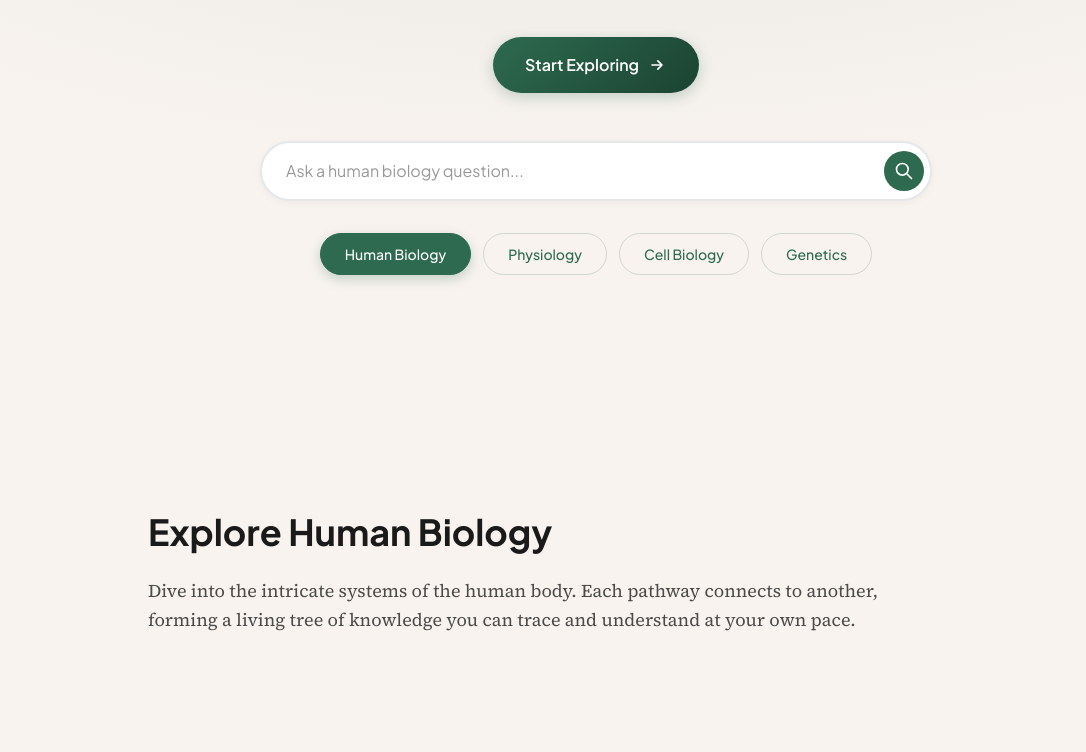
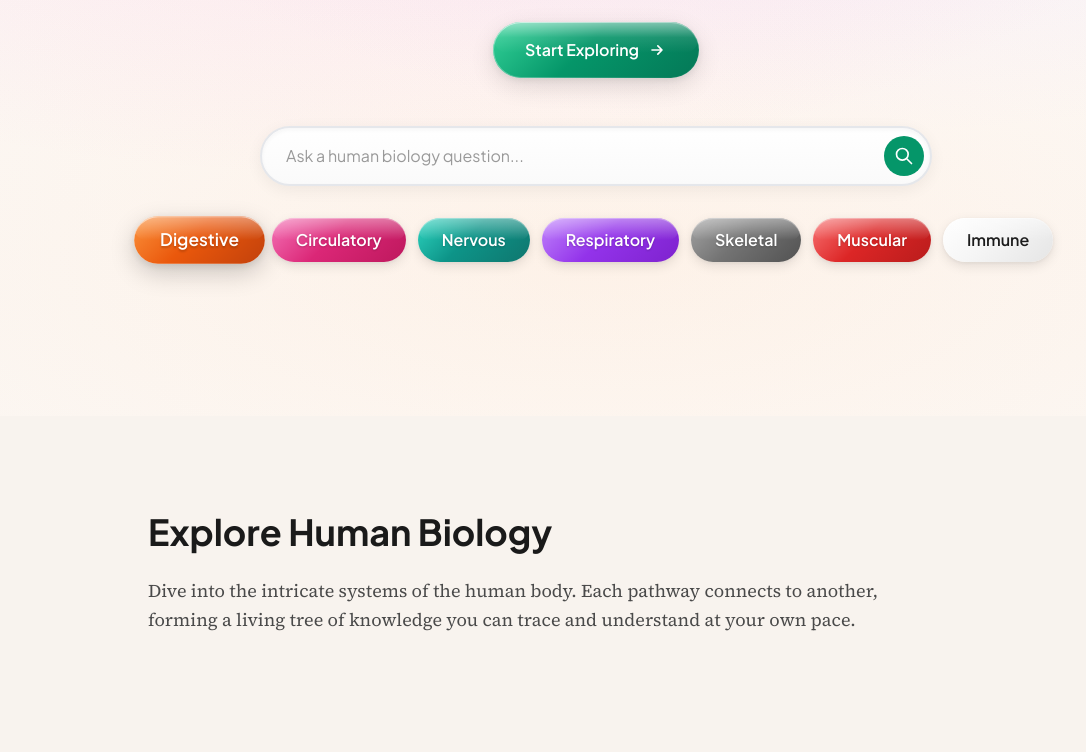
Before and after one commit to Lovescience1909/CuriosityTree, a plain HTML site: page index.html in a window 1280 px wide. Shown: the part 384-1136 px from the top of the page, without its empty margins (44-1130 px from the left). Drawn offline with nearby package versions, Linux system fonts and the light colour scheme.

Commit message:
Update index.html

```diff
--- a/index.html
+++ b/index.html
@@ -11,10 +11,20 @@
 <style>
   :root {
     --bg: #f8f3ee;
-    --accent: #2d6a4f;
-    --accent-dark: #1b4332;
     --text-primary: #1a1a1a;
     --text-secondary: #4a4a4a;
+
+    /* Glossy pill gradients - no green */
+    --gradient-red: linear-gradient(135deg, #f87171 0%, #dc2626 45%, #b91c1c 100%);
+    --gradient-white: linear-gradient(135deg, #ffffff 0%, #f5f5f5 45%, #e5e5e5 100%);
+    --gradient-gray: linear-gradient(135deg, #a3a3a3 0%, #737373 45%, #525252 100%);
+    --gradient-orange: linear-gradient(135deg, #fb923c 0%, #ea580c 45%, #c2410c 100%);
+    --gradient-violet: linear-gradient(135deg, #c084fc 0%, #9333ea 45%, #7e22ce 100%);
+    --gradient-pink: linear-gradient(135deg, #f472b6 0%, #db2777 45%, #be185d 100%);
+    --gradient-teal: linear-gradient(135deg, #2dd4bf 0%, #0d9488 45%, #0f766e 100%);
+
+    /* CTA only */
+    --gradient-cta: linear-gradient(135deg, #34d399 0%, #059669 45%, #047857 100%);
   }
 
   html {
@@ -23,7 +33,7 @@
 
   body {
     font-family: 'Source Serif 4', serif;
-    background-color: var(--bg);
+    background: radial-gradient(ellipse 120% 80% at 50% 0%, #fff 0%, var(--bg) 100%);
     color: var(--text-primary);
     -webkit-font-smoothing: antialiased;
     -moz-osx-font-smoothing: grayscale;
@@ -51,10 +61,10 @@
     opacity: 0;
     pointer-events: none;
     transition: all 0.5s cubic-bezier(0.4, 0, 0.2, 1);
-    background-color: rgba(248, 243, 238, 0.95);
-    backdrop-filter: blur(12px);
-    -webkit-backdrop-filter: blur(12px);
-    box-shadow: 0 1px 3px 0 rgba(0, 0, 0, 0.05), 0 1px 2px 0 rgba(0, 0, 0, 0.03);
+    background: rgba(248, 243, 238, 0.85);
+    backdrop-filter: blur(16px) saturate(180%);
+    -webkit-backdrop-filter: blur(16px) saturate(180%);
+    box-shadow: 0 4px 24px rgba(0, 0, 0, 0.06);
     transform: translateY(-100%);
   }
 
@@ -97,6 +107,7 @@
     transition: all 0.6s cubic-bezier(0.4, 0, 0.2, 1);
     transform-origin: center center;
     will-change: transform, font-size;
+    text-shadow: 0 4px 20px rgba(0, 0, 0, 0.08);
   }
 
   .hero-title.hidden {
@@ -104,51 +115,149 @@
     pointer-events: none;
   }
 
-  .btn-primary {
-    background: linear-gradient(135deg, var(--accent) 0%, var(--accent-dark) 100%);
-    transition: all 0.3s ease;
-    box-shadow: 0 4px 14px 0 rgba(45, 106, 79, 0.25);
+  /* Glossy button base */
+  .btn-glossy {
+    position: relative;
+    overflow: hidden;
+    transition: all 0.3s cubic-bezier(0.4, 0, 0.2, 1);
+    box-shadow: 0 8px 24px rgba(0, 0, 0, 0.12),
+                0 2px 8px rgba(0, 0, 0, 0.08),
+                inset 0 1px 0 rgba(255, 255, 255, 0.3);
   }
 
-  .btn-primary:hover {
-    transform: translateY(-2px);
-    box-shadow: 0 6px 20px 0 rgba(45, 106, 79, 0.35);
+  .btn-glossy::before {
+    content: '';
+    position: absolute;
+    top: 0;
+    left: 0;
+    right: 0;
+    height: 55%;
+    background: linear-gradient(180deg, rgba(255,255,255,0.5) 0%, rgba(255,255,255,0.1) 50%, rgba(255,255,255,0) 100%);
+    border-radius: inherit;
+    pointer-events: none;
   }
 
-  .btn-primary:active {
-    transform: translateY(0);
+  .btn-glossy::after {
+    content: '';
+    position: absolute;
+    inset: 0;
+    border-radius: inherit;
+    padding: 1px;
+    background: linear-gradient(135deg, rgba(255,255,255,0.4), rgba(255,255,255,0));
+    -webkit-mask: linear-gradient(#fff 0 0) content-box, linear-gradient(#fff 0 0);
+    -webkit-mask-composite: xor;
+    mask-composite: exclude;
+    pointer-events: none;
+  }
+
+  .btn-glossy:hover {
+    transform: translateY(-3px) scale(1.02);
+    filter: brightness(1.08);
+    box-shadow: 0 12px 32px rgba(0, 0, 0, 0.18),
+                0 4px 12px rgba(0, 0, 0, 0.1),
+                inset 0 1px 0 rgba(255, 255, 255, 0.4);
+  }
+
+  .btn-glossy:active {
+    transform: translateY(-1px) scale(0.98);
+  }
+
+  .btn-primary {
+    background: var(--gradient-cta);
   }
 
   .search-input {
     transition: all 0.3s ease;
-    box-shadow: 0 2px 8px rgba(0, 0, 0, 0.04);
+    box-shadow: 0 4px 16px rgba(0, 0, 0, 0.06),
+                inset 0 2px 4px rgba(0, 0, 0, 0.04);
+    background: linear-gradient(180deg, #ffffff 0%, #fafafa 100%);
   }
 
   .search-input:focus {
-    box-shadow: 0 4px 16px rgba(45, 106, 79, 0.15);
-    border-color: var(--accent);
+    box-shadow: 0 6px 24px rgba(5, 150, 105, 0.2),
+                inset 0 2px 4px rgba(0, 0, 0, 0.04);
+    border-color: #059669;
   }
 
-  .tab-button {
-    transition: all 0.25s ease;
-    border: 1.5px solid rgba(45, 106, 79, 0.2);
+  /* Glossy tabs */
+  .tab-glossy {
+    position: relative;
+    overflow: hidden;
+    transition: all 0.25s cubic-bezier(0.4, 0, 0.2, 1);
+    border: none;
+    font-family: 'Plus Jakarta Sans', sans-serif;
+    font-weight: 600;
+    padding: 0.625rem 1.5rem;
+    border-radius: 9999px;
+    box-shadow: 0 4px 12px rgba(0, 0, 0, 0.1),
+                0 1px 4px rgba(0, 0, 0, 0.06),
+                inset 0 1px 0 rgba(255, 255, 255, 0.3);
+    cursor: pointer;
+    text-shadow: 0 1px 2px rgba(0,0,0,0.2);
   }
 
-  .tab-button:hover {
-    border-color: var(--accent);
-    background-color: rgba(45, 106, 79, 0.08);
-    transform: translateY(-1px);
+  .tab-glossy::before {
+    content: '';
+    position: absolute;
+    top: 0;
+    left: 0;
+    right: 0;
+    height: 50%;
+    background: linear-gradient(180deg, rgba(255,255,255,0.4) 0%, rgba(255,255,255,0) 100%);
+    border-radius: inherit;
+    pointer-events: none;
   }
 
-  .tab-button.active {
-    background-color: var(--accent);
+  .tab-glossy:hover {
+    transform: translateY(-2px) scale(1.05);
+    filter: brightness(1.1);
+    box-shadow: 0 6px 20px rgba(0, 0, 0, 0.15),
+                0 2px 6px rgba(0, 0, 0, 0.08),
+                inset 0 1px 0 rgba(255, 255, 255, 0.4);
+  }
+
+  .tab-glossy.active {
+    transform: scale(1.08);
+    box-shadow: 0 8px 24px rgba(0, 0, 0, 0.2),
+                0 2px 8px rgba(0, 0, 0, 0.1),
+                inset 0 1px 0 rgba(255, 255, 255, 0.5);
+  }
+
+  .tab-red {
+    background: var(--gradient-red);
     color: white;
-    border-color: var(--accent);
-    box-shadow: 0 4px 12px rgba(45, 106, 79, 0.25);
+  }
+  .tab-white {
+    background: var(--gradient-white);
+    color: #1a1a1a;
+    text-shadow: 0 1px 2px rgba(255,255,255,0.5);
+  }
+  .tab-gray {
+    background: var(--gradient-gray);
+    color: white;
+  }
+  .tab-orange {
+    background: var(--gradient-orange);
+    color: white;
+  }
+  .tab-violet {
+    background: var(--gradient-violet);
+    color: white;
+  }
+  .tab-pink {
+    background: var(--gradient-pink);
+    color: white;
+  }
+  .tab-teal {
+    background: var(--gradient-teal);
+    color: white;
   }
 
   .hero-gradient {
-    background: radial-gradient(ellipse 80% 50% at 50% 20%, rgba(45, 106, 79, 0.08), transparent);
+    background:
+      radial-gradient(ellipse 70% 50% at 30% 20%, rgba(244, 114, 182, 0.18), transparent),
+      radial-gradient(ellipse 60% 40% at 70% 25%, rgba(192, 132, 252, 0.12), transparent),
+      radial-gradient(ellipse 80% 50% at 50% 80%, rgba(251, 146, 60, 0.1), transparent);
   }
 
   @keyframes fadeInUp {
@@ -177,12 +286,26 @@
     position: relative;
     z-index: 2;
     background-color: var(--bg);
+    scroll-margin-top: 90px;
   }
 
   @media (max-width: 640px) {
     .sticky-header .brand-font {
-      font-size: 2.5rem !important;
+      font-size: 2.25rem !important;
     }
+    .tab-glossy {
+      padding: 0.5rem 1rem;
+      font-size: 0.875rem;
+    }
+  }
+
+  @media (prefers-reduced-motion: reduce) {
+    *, *::before, *::after {
+      animation-duration: 0.01ms !important;
+      animation-iteration-count: 1 !important;
+      transition-duration: 0.01ms !important;
+    }
+    html { scroll-behavior: auto; }
   }
 </style>
 </head>
@@ -192,16 +315,13 @@
   <div class="max-w-7xl mx-auto px-4 sm:px-6 lg:px-8">
     <div class="flex items-center justify-between">
       <div class="header-logo">
-        <svg class="w-7 h-7 text-[#2d6a4f]" fill="none" stroke="currentColor" viewBox="0 0 24 24">
-          <path stroke-linecap="round" stroke-linejoin="round" stroke-width="1.5" d="M12 2L7 7M12 2L17 7M12 2V6M8 7L5 10M16 7L19 10M6 10L3 13M18 10L21 13M4 13L3 16M20 13L21 16M6 16C6 18.2091 7.79086 20 10 20H14C16.2091 20 18 18.2091 18 16H6Z"></path>
-          <path stroke-linecap="round" stroke-linejoin="round" stroke-width="1.5" d="M12 6V16M12 16C10 16 8 18 8 20M12 16C14 16 16 18 16 20"></path>
-        </svg>
+        <img src="container:///mnt/data/image_ef6ff2.png" alt="CuriosityTree logo" class="w-10 h-10 object-contain">
         <span class="brand-font text-6xl tracking-tight text-[#1a1a1a]">CuriosityTree</span>
       </div>
       <nav class="hidden md:flex items-center gap-8">
-        <a href="#explore" class="heading-font text-sm font-medium text-[#4a4a4a] hover:text-[#2d6a4f] transition-colors">Explore</a>
-        <a href="#about" class="heading-font text-sm font-medium text-[#4a4a4a] hover:text-[#2d6a4f] transition-colors">About</a>
-        <a href="#library" class="heading-font text-sm font-medium text-[#4a4a4a] hover:text-[#2d6a4f] transition-colors">Library</a>
+        <a href="#explore" class="heading-font text-sm font-medium text-[#4a4a4a] hover:text-[#059669] transition-colors">Explore</a>
+        <a href="#about" class="heading-font text-sm font-medium text-[#4a4a4a] hover:text-[#059669] transition-colors">About</a>
+        <a href="#library" class="heading-font text-sm font-medium text-[#4a4a4a] hover:text-[#059669] transition-colors">Library</a>
       </nav>
     </div>
   </div>
@@ -218,12 +338,12 @@
 
     <div class="hero-subtitle animate-fade-in-up animate-delay-1">
       <p class="text-lg sm:text-xl text-[#4a4a4a] leading-relaxed max-w-2xl mx-auto mb-10">
-        Interactive, easy to study, and built for curiosity. Trace systems, follow threads, and see how your body works.
+        Interactive, easy to study, and built for curiosity.
       </p>
     </div>
 
     <div class="hero-button animate-fade-in-up animate-delay-2 mb-12">
-      <button class="btn-primary heading-font inline-flex items-center gap-2 px-8 py-4 rounded-full text-white font-semibold text-base">
+      <button class="btn-glossy btn-primary heading-font inline-flex items-center gap-2 px-8 py-4 rounded-full text-white font-semibold text-base">
         Start Exploring
         <svg class="w-5 h-5" fill="none" stroke="currentColor" viewBox="0 0 24 24">
           <path stroke-linecap="round" stroke-linejoin="round" stroke-width="2" d="M13 7l5 5m0 0l-5 5m5-5H6"></path>
@@ -237,9 +357,9 @@
           <input
             type="text"
             placeholder="Ask a human biology question..."
-            class="search-input heading-font w-full px-6 py-4 pr-14 rounded-full border-2 border-gray-200 bg-white text-[#1a1a1a] placeholder-[#999] focus:outline-none focus:border-[#2d6a4f]"
+            class="search-input heading-font w-full px-6 py-4 pr-14 rounded-full border-2 border-gray-200 bg-white text-[#1a1a1a] placeholder-[#999] focus:outline-none focus:border-[#059669]"
           >
-          <button class="absolute right-2 top-1/2 -translate-y-1/2 w-10 h-10 rounded-full bg-[#2d6a4f] text-white flex items-center justify-center hover:bg-[#1b4332] transition-colors">
+          <button class="absolute right-2 top-1/2 -translate-y-1/2 w-10 h-10 rounded-full bg-[#059669] text-white flex items-center justify-center hover:bg-[#047857] transition-colors">
             <svg class="w-5 h-5" fill="none" stroke="currentColor" viewBox="0 0 24 24">
               <path stroke-linecap="round" stroke-linejoin="round" stroke-width="2" d="M21 21l-6-6m2-5a7 7 0 11-14 0 7 7 0 0114 0z"></path>
             </svg>
@@ -250,17 +370,26 @@
 
     <div class="hero-tabs animate-fade-in-up animate-delay-4">
       <div class="flex flex-wrap items-center justify-center gap-3">
-        <button class="tab-button heading-font px-6 py-2.5 rounded-full text-sm font-medium text-[#2d6a4f] active" data-tab="human-biology">
-          Human Biology
+        <button class="tab-glossy tab-orange active" data-tab="digestive">
+          Digestive
         </button>
-        <button class="tab-button heading-font px-6 py-2.5 rounded-full text-sm font-medium text-[#2d6a4f]" data-tab="physiology">
-          Physiology
+        <button class="tab-glossy tab-pink" data-tab="circulatory">
+          Circulatory
         </button>
-        <button class="tab-button heading-font px-6 py-2.5 rounded-full text-sm font-medium text-[#2d6a4f]" data-tab="cell-biology">
-          Cell Biology
+        <button class="tab-glossy tab-teal" data-tab="nervous">
+          Nervous
         </button>
-        <button class="tab-button heading-font px-6 py-2.5 rounded-full text-sm font-medium text-[#2d6a4f]" data-tab="genetics">
-          Genetics
+        <button class="tab-glossy tab-violet" data-tab="respiratory">
+          Respiratory
+        </button>
+        <button class="tab-glossy tab-gray" data-tab="skeletal">
+          Skeletal
+        </button>
+        <button class="tab-glossy tab-red" data-tab="muscular">
+          Muscular
+        </button>
+        <button class="tab-glossy tab-white" data-tab="immune">
+          Immune
         </button>
       </div>
     </div>
@@ -304,10 +433,7 @@
     <div class="max-w-7xl mx-auto">
       <div class="flex flex-col md:flex-row items-center justify-between gap-6">
         <div class="flex items-center gap-3">
-          <svg class="w-6 h-6 text-[#2d6a4f]" fill="none" stroke="currentColor" viewBox="0 0 24 24">
-            <path stroke-linecap="round" stroke-linejoin="round" stroke-width="1.5" d="M12 2L7 7M12 2L17 7M12 2V6M8 7L5 10M16 7L19 10M6 10L3 13M18 10L21 13M4 13L3 16M20 13L21 16M6 16C6 18.2091 7.79086 20 10 20H14C16.2091 20 18 18.2091 18 16H6Z"></path>
-            <path stroke-linecap="round" stroke-linejoin="round" stroke-width="1.5" d="M12 6V16M12 16C10 16 8 18 8 20M12 16C14 16 16 18 16 20"></path>
-          </svg>
+          <img src="container:///mnt/data/image_ef6ff2.png" alt="CuriosityTree logo" class="w-8 h-8 object-contain">
           <span class="brand-font text-5xl tracking-tight text-[#1a1a1a]">CuriosityTree</span>
         </div>
         <p class="text-sm text-[#4a4a4a] text-center md:text-right">
@@ -357,7 +483,7 @@
   updateScrollEffect();
 
   // Tab button interaction
-  const tabButtons = document.querySelectorAll('.tab-button');
+  const tabButtons = document.querySelectorAll('.tab-glossy');
 
   tabButtons.forEach(button => {
     button.addEventListener('click', function() {
@@ -383,6 +509,5 @@
     });
   });
 </script>
-<script>(function(){document.addEventListener("click",function(e){var a=e.target.closest("[data-product-id]");if(!a)return;e.preventDefault();var pid=a.getAttribute("data-product-id");if(pid)parent.postMessage({type:"ecto-artifact-link-click",productId:pid},"*")})})();</script>
 </body>
 </html>
```
